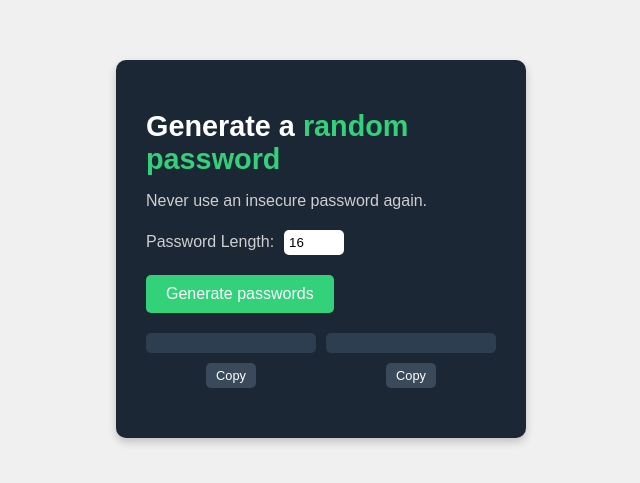
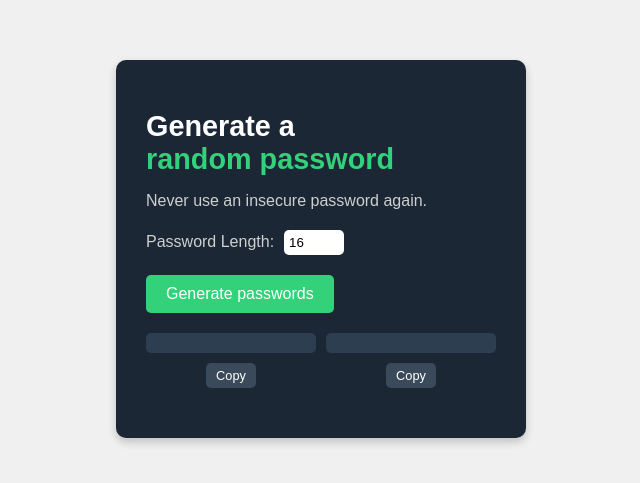
Before and after one commit to freddyfavour/Password-generator, a plain HTML site: page index.html in a window 1280 px wide. Shown: the part 151-634 px from the top of the page, without its empty margins (319-959 px from the left). Drawn offline with Linux system fonts and the light colour scheme.

Commit message:
Update index.html

```diff
--- a/index.html
+++ b/index.html
@@ -5,7 +5,7 @@
     <body>
     <div class="container">
         <div class="card">
-            <h1>Generate a <span class="highlight">random password</span></h1>
+            <h1>Generate a </br><span class="highlight">random password</span></h1>
             <p>Never use an insecure password again.</p>
             <div class="input-group">
                 <label for="password-length">Password Length:</label>
```
